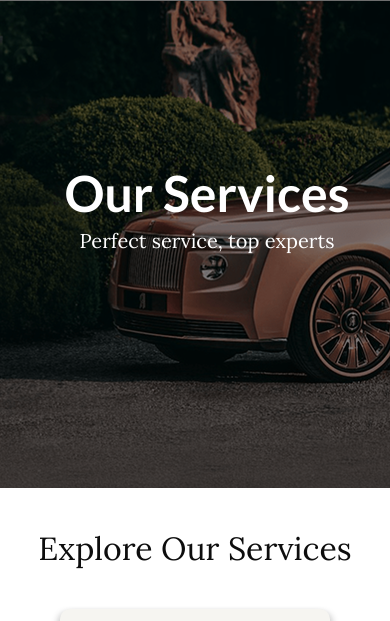
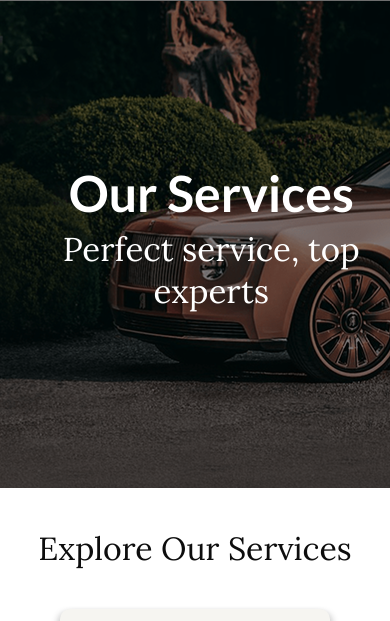
Before and after one commit to rajatghosh09/Rentive, a plain HTML site: page ourservice.html in a window 390 px wide. Shown: the part 79-700 px from the top of the page. Drawn offline with nearby package versions, Linux system fonts and the light colour scheme; a script that the page names is missing.

Commit message:
Add files via upload

```diff
--- a/aboutus.css
+++ b/aboutus.css
@@ -262,7 +262,6 @@ header {
 .banner-content p {
   font-size: 40px;
   margin-top: 5px;
-  min-width: 599px;
   color: var(--primary-white);
   font-family: "Lora", serif;
 }
@@ -1281,12 +1280,6 @@ footer .row {
     text-align: center;
   }
 
-  .upper .img5 {
-    position: relative;
-    margin-top: 20px;
-    margin-left: 0;
-  }
-
   .Our-committed-details {
     padding: 20px 0;
   }
@@ -1371,10 +1364,6 @@ footer .row {
     margin-top: 40px;
   }
 
-  .Our-committed-heading {
-    margin: auto;
-  }
-
   .about-us,
   .our-mission {
     margin-top: 50px;
@@ -1417,12 +1406,15 @@ footer .row {
 
 @media (max-width: 991px) {
   .banner-content h1 {
-    font-size: 100px;
+    font-size: 90px;
     text-align: center;
   }
 
   .banner-content p {
-    font-size: 50px;
+    font-size: 45px;
+  }
+  .content-heading {
+    width: 92%;
   }
 }
 
@@ -1432,7 +1424,7 @@ footer .row {
   }
 
   .banner-content p {
-    font-size: 30px;
+    font-size: 47px;
   }
 
   .about-us-details p,
@@ -1451,6 +1443,9 @@ footer .row {
 
   .features li {
     font-size: 15px;
+  }
+  .content-heading {
+    width: 62%;
   }
 
   .img1,
@@ -1539,17 +1534,21 @@ footer .row {
   .Our-committed-details p {
     text-align: center;
   }
+  .upper .img5 {
+    display: none;
+  }
+  .Our-committed-heading {
+    margin-top: 0px;
+  }
 }
 
 @media (max-width: 575px) {
   .banner-content h1 {
     font-size: 70px;
-    padding-right: 120px;
   }
 
   .banner-content p {
-    font-size: 30px;
-    padding-right: 120px;
+    font-size: 36px;
   }
 
   .about-us-details p,
@@ -1646,17 +1645,18 @@ footer .row {
   .Our-committed-details p {
     margin: 0 auto;
   }
+  .content-heading {
+    width: 42%;
+  }
 }
 
 @media (max-width: 480px) {
   .banner-content h1 {
     font-size: 50px;
-    padding-right: 220px;
   }
 
   .banner-content p {
-    font-size: 20px;
-    padding-right: 220px;
+    font-size: 29px;
   }
   .about-us-right {
     flex-direction: column;
@@ -1696,6 +1696,9 @@ footer .row {
   .Our-committed-details p {
     text-align: center;
   }
+  .content-heading {
+    width: 100%;
+  }
 
   /* book a car */
   .book-car-btn .cmn-btn {
@@ -1747,12 +1750,10 @@ footer .row {
 @media (max-width: 375px) {
   .banner-content h1 {
     font-size: 50px;
-    padding-right: 250px;
   }
 
   .banner-content p {
-    font-size: 18px;
-    padding-right: 220px;
+    font-size: 23px;
   }
 
   .about-us-right {
@@ -1773,13 +1774,13 @@ footer .row {
     text-align: center;
   }
 
-  .Our-committed-heading{
+  .Our-committed-heading {
     font-size: 25px;
   }
-  .our-mission-heading{
+  .our-mission-heading {
     font-size: 25px;
   }
-  .about-us-heading{
+  .about-us-heading {
     font-size: 25px;
   }
 
@@ -1794,6 +1795,9 @@ footer .row {
   .img4 {
     max-width: 120px;
   }
+  .content-heading {
+    width: 62%;
+  }
 
   /* book car */
   .book-heading {
@@ -1825,12 +1829,10 @@ footer .row {
 @media (max-width: 340px) {
   .banner-content h1 {
     font-size: 40px;
-    padding-right: 300px;
   }
 
   .banner-content p {
-    font-size: 16px;
-    padding-right: 320px;
+    font-size: 20px;
   }
 
   .sub-heading {
@@ -1859,4 +1861,7 @@ footer .row {
   .about-us-heading {
     font-size: 20px;
   }
-}
+  .content-heading {
+    width: 32%;
+  }
+}
--- a/ourservice.css
+++ b/ourservice.css
@@ -254,7 +254,6 @@ header {
 .banner-content p {
   font-size: 48px;
   margin-top: 5px;
-  min-width: 599px;
   color: var(--primary-white);
   font-family: "Lora", serif;
 }
@@ -926,8 +925,14 @@ footer .row {
 
   .banner-content {
     text-align: center;
-    margin-left: -156px;
+
   }
+    .content-heading {
+    width: 92%;
+  }
+}
+
+
 
   .work-row .howitwork-all {
     display: block;
@@ -1011,7 +1016,7 @@ footer .row {
     display: block;
     margin: 8px 0;
   }
-}
+
 
 @media (max-width: 1399px) {
   .banner-content h1 {
@@ -1047,26 +1052,24 @@ footer .row {
 
 @media (max-width: 991px) {
   .banner-content h1 {
-    font-size: 80px;
+    font-size: 95px;
     text-align: center;
   }
 
   .banner-content p {
-    font-size: 40px;
+    font-size: 70px;
   }
 }
 
 @media (max-width: 768px) {
   .banner-content h1 {
-    font-size: 70px;
+    font-size: 80px;
   }
 
   .banner-content p {
-    font-size: 35px;
+    font-size: 54px;
   }
-.banner-content{
-  margin-left: -260px;
-}
+
   .work-details {
     text-align: center;
   }
@@ -1074,32 +1077,36 @@ footer .row {
   .book-car-btn .cmn-btn {
     padding: 10px 28px;
   }
+  .content-heading {
+    width: 62%;
+  }
 }
 
 @media (max-width: 575px) {
   .banner-content h1 {
-    font-size: 70px;
-    padding-right: 120px;
+    font-size: 60px;
+
   }
 
   .banner-content p {
-    font-size: 30px;
-    padding-right: 120px;
+    font-size: 41px;
+
   }
-  .banner-content{
-    margin-left: -290px;
+  .content-heading {
+    width: 42%;
   }
+
 }
 
 @media (max-width: 480px) {
   .banner-content h1 {
     font-size: 50px;
-    padding-right: 220px;
+
   }
 
   .banner-content p {
-    font-size: 20px;
-    padding-right: 220px;
+    font-size: 33px;
+
   }
 
   .work-details .sub-heading {
@@ -1119,7 +1126,9 @@ footer .row {
     max-width: 300px;
     margin: 8px auto;
   }
-
+.content-heading {
+    width: 100%;
+  }
 
 }
 
@@ -1130,12 +1139,13 @@ footer .row {
   }
 
   .banner-content p {
-    font-size: 18px;
+    font-size: 25px;
 
   }
-  .banner-content{
-    margin-left: -315px;
+  .content-heading {
+    width: 62%;
   }
+
 }
 
 @media (max-width: 1024px) {
@@ -1333,6 +1343,9 @@ footer .row {
     flex: 1 1 100%;
     max-width: 100%;
   }
+  .content-heading {
+    width: 32%;
+  }
 }
 
 @media (max-width: 991px) {
```
